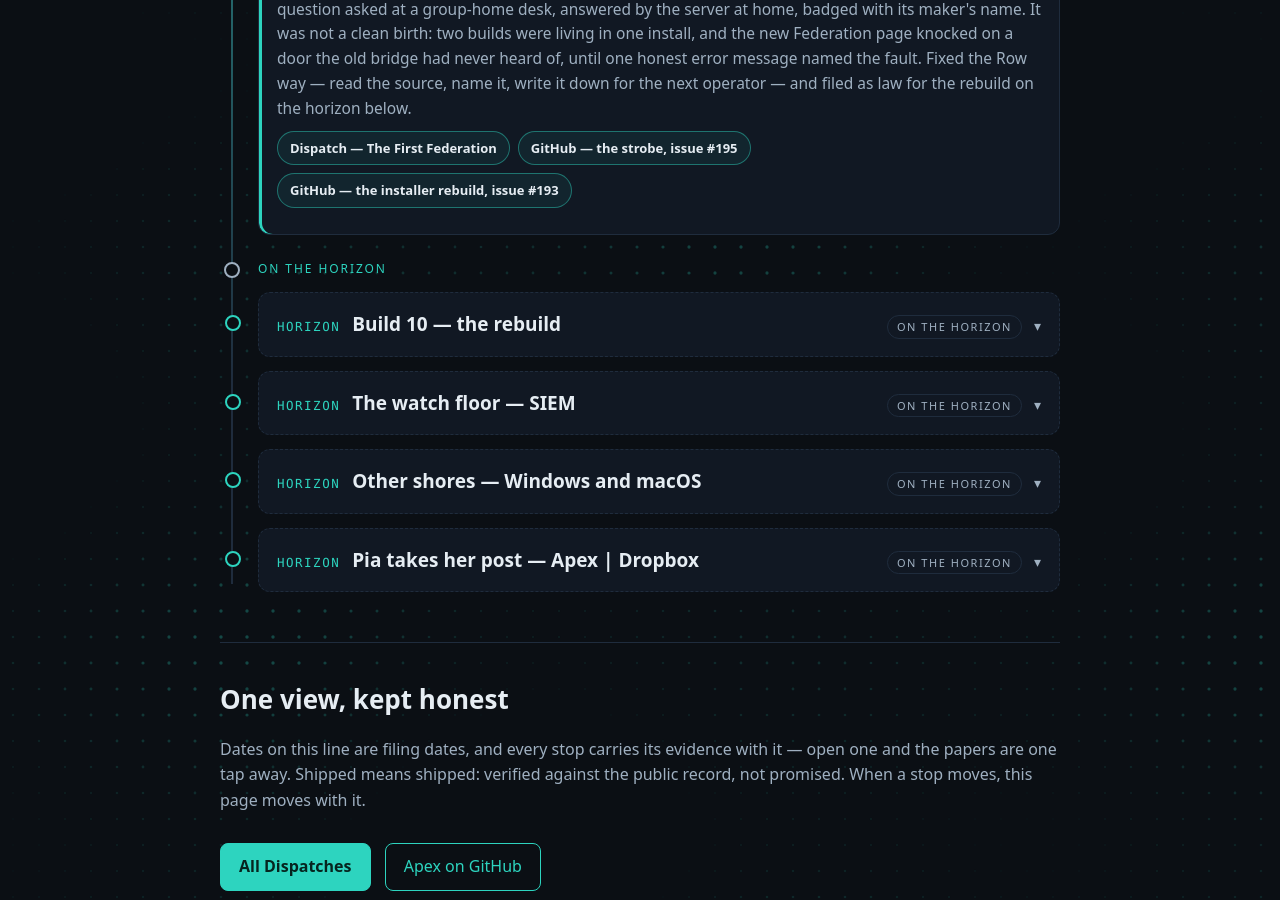
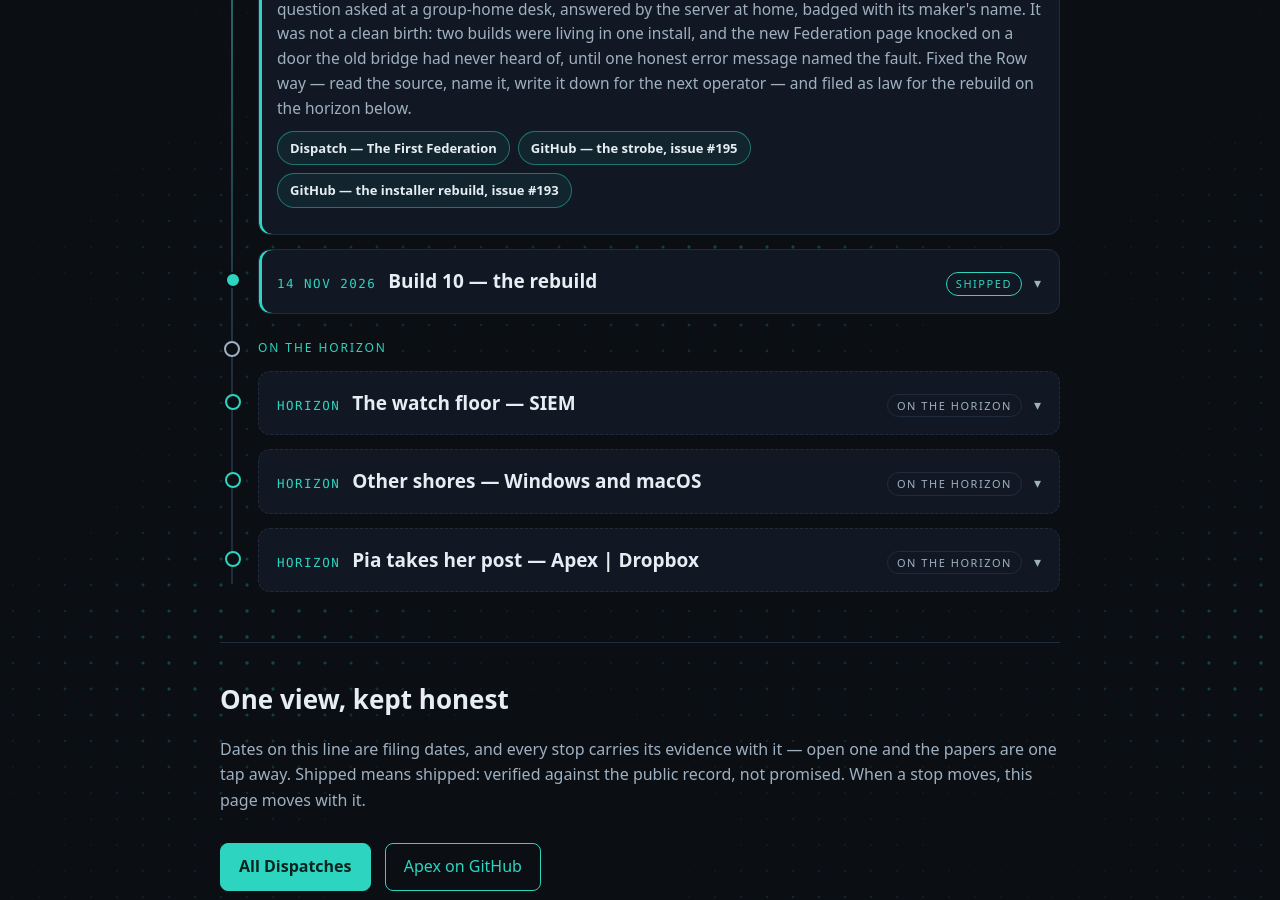
Before and after one commit to AlexKollar/nocturnerow, a Jekyll site: the page built from roadmap.html, in a window 1280 px wide and 900 px high, scrolled down 1408 px. Built offline with Jekyll 4.4.1, drawn with Linux system fonts in a browser that asks for light colours.

Commit message:
Build 10 ships: Apex pill and homepage strip to v0.2.0e Build 10; Roadmap gains the Build 10 record stop

```diff
--- a/apex.html
+++ b/apex.html
@@ -3,14 +3,14 @@ layout: default
 title: Apex
 permalink: /apex.html
 share_image: /share-apex.png
-description: "Apex | Powered by Navi — a local-first AI partner for security work. Your hardware, your data, no landlord; open source under the AGPL v3. Stable v0.1.9 · Edge v0.2.0e Build 9."
+description: "Apex | Powered by Navi — a local-first AI partner for security work. Your hardware, your data, no landlord; open source under the AGPL v3. Stable v0.1.9 · Edge v0.2.0e Build 10."
 ---
 <main class="wrap">
 <div class="hero">
 <h1><span class="hglitch" data-text="Apex | Powered by Navi"><span id="apex-tagline" class="tagline-cursor">Apex | Powered by Navi</span></span></h1>
 </div>
 <section id="apex">
-  <span class="chip">Apex <b>v0.1.9 Stable</b> · Edge <b>v0.2.0e Build 9</b></span>
+  <span class="chip">Apex <b>v0.1.9 Stable</b> · Edge <b>v0.2.0e Build 10</b></span>
 <p>Apex runs entirely on your own hardware: your machine, your network, your data never leaves the building — and the model answering is Navi, the one it was built around.</p>
 <p style="font-size:18px;color:var(--text)"><b>Open source, top to bottom</b> — the app, the chips, the knowledge packs, the crypto tools, even this website. Nothing to take on faith; read it all.</p>
 <style>
--- a/index.html
+++ b/index.html
@@ -10,7 +10,7 @@ description: "Nocturne Row — a small security group building sharp, accountabl
 <p class="sub">A small crew of rogues building sharp, accountable tooling in the open — no gods, no kings, no clouds, no leash.</p>
 <div class="rowstatus">
 <div class="rs"><span class="k">STABLE</span>Apex <b>v0.1.9</b> — <a href="https://github.com/AlexKollar/Apex/releases/tag/v0.1.9">the graduation release</a></div>
-<div class="rs"><span class="k">EDGE</span><b>v0.2.0e Build 9</b> — <a href="https://github.com/AlexKollar/Apex/releases/tag/v0.2.0e">federation, a whole installer + The Wire</a></div>
+<div class="rs"><span class="k">EDGE</span><b>v0.2.0e Build 10</b> — <a href="https://github.com/AlexKollar/Apex/releases/tag/v0.2.0e">the rebuild — an installer that proves itself</a></div>
 <div class="rs"><span class="k">LATEST DISPATCH</span>{% assign latest = site.posts.first %}<a href="{{ latest.url }}">{{ latest.title }}</a></div>
 </div>
 </div>
--- a/roadmap.html
+++ b/roadmap.html
@@ -118,19 +118,20 @@ description: "The whole Row on one line — every milestone a stop on a vertical
 </div>
 </details>
 
+<details class="tl-item">
+<summary><span class="tl-date">14 NOV 2026</span><span class="tl-title">Build 10 — the rebuild</span><span class="tl-tag">SHIPPED</span></summary>
+<div class="tl-body">
+<p>The installer is rebuilt from its own audit — eighteen field incidents deep, three of them from the founding night itself. The manifest becomes the contract the installer executes instead of a passenger: every payload file declared with its class and its sha256, copied and verified from it, the hand-written copy lists deleted. The new tree is staged beside the old and swapped whole in one act — an install killed at any point leaves one whole version or the other, never another chimera — placement never needs sudo, and when the tree lands the product proves itself: stamps agree, every payload digest verifies in place, every engine imports from the installed directory, the verdict written as a sentence in its own config. Riding with it: the render guard that ends the Federation page's strobe for good, and a brush-up — the Updater folded into the System menu, the rail's Systems group renamed Apex | Network with Federation first, the Mesh page rebuilt in the Federation page's calmer image, and the Wire's article reader taught to actually show up on a phone. Its last proof is a field one, and it is already scheduled: both machines pull it unattended — the verdict the updater has owed since Build 3.</p>
+<p class="tl-links"><a href="https://github.com/AlexKollar/Apex/releases/tag/v0.2.0e">GitHub — Apex v0.2.0e (Edge)</a><a href="https://github.com/AlexKollar/Apex/issues/193">GitHub — the rebuild, issue #193</a><a href="https://github.com/AlexKollar/Apex/issues/195">GitHub — the render guard, issue #195</a><a href="https://github.com/AlexKollar/Apex/issues/196">GitHub — the brush-up, issue #196</a></p>
+</div>
+</details>
+
 <div class="tl-break">ON THE HORIZON</div>
 
 
 
 
 
-<details class="tl-item horizon">
-<summary><span class="tl-date">HORIZON</span><span class="tl-title">Build 10 — the rebuild</span><span class="tl-tag">ON THE HORIZON</span></summary>
-<div class="tl-body">
-<p>Baking now. The installer is rebuilt from its own audit — eighteen field incidents deep: the manifest becomes the contract the installer executes instead of a passenger, the new tree is staged beside the old and swapped whole in one act (no more two-file flip a failure can strand), placement never needs sudo, and the product proves its own payload after every install instead of trusting version stamps. Riding with it: a client render guard, so no page can strobe against a rude answer again, and an application brush-up — the Updater folds into the System menu, the rail's Systems group becomes Apex | Network with Federation first, the Mesh page is rebuilt in the Federation page's calmer image, and the article reader learns to actually show up on mobile. Its field proof is already named: both machines pull it unattended — the verdict the updater has owed since Build 3.</p>
-<p class="tl-links"><a href="https://github.com/AlexKollar/Apex/issues/193">GitHub — the rebuild, issue #193</a><a href="https://github.com/AlexKollar/Apex/issues/195">GitHub — the render guard, issue #195</a><a href="https://github.com/AlexKollar/Apex/issues/196">GitHub — the brush-up, issue #196</a></p>
-</div>
-</details>
 
 <details class="tl-item horizon">
 <summary><span class="tl-date">HORIZON</span><span class="tl-title">The watch floor — SIEM</span><span class="tl-tag">ON THE HORIZON</span></summary>
```
